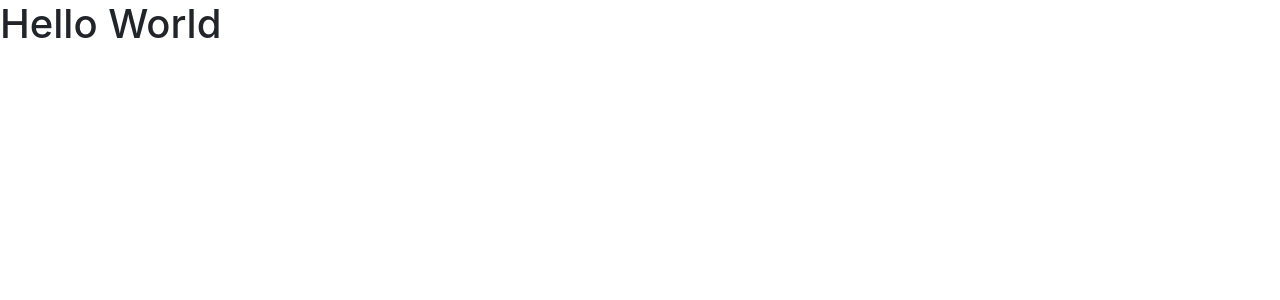
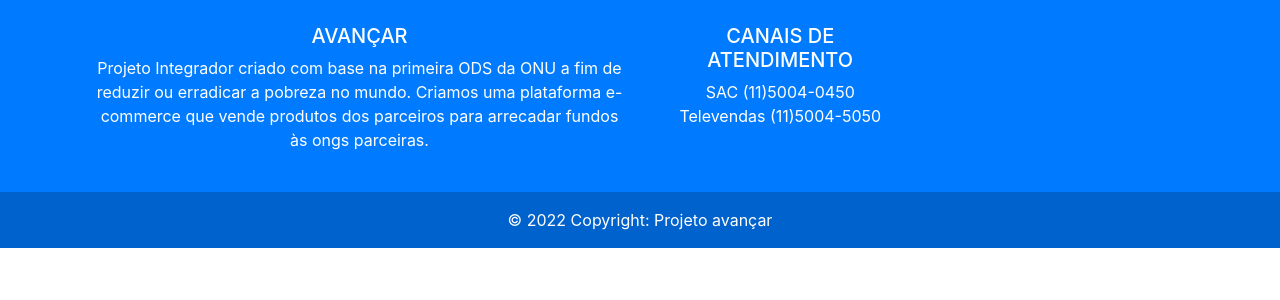
Before and after one commit to ProjetoAvancar/frontend, an Angular app: page / in a window 1280 px wide. Shown: the top 300 px of the page. Built offline with nearby package versions, Linux system fonts and the light colour scheme.

Commit message:
footer com primeiros dados

```diff
--- a/src/app/app.component.html
+++ b/src/app/app.component.html
@@ -1 +1,69 @@
-  <h1>Hello World</h1>
+<footer class="bg-primary text-white text-center text-lg-start">
+  <!-- Grid container -->
+  <div class="container p-4">
+    <!--Grid row-->
+    <div class="row">
+      <!--Grid column-->
+      <div class="col-lg-6 col-md-12 mb-4 mb-md-0">
+        <h5 class="text-uppercase">Avançar</h5>
+
+        <p>
+          Projeto Integrador criado com base na primeira ODS da ONU a fim de reduzir ou erradicar a pobreza no mundo. Criamos uma plataforma e-commerce que vende produtos dos parceiros para arrecadar fundos às ongs parceiras.
+        </p>
+      </div>
+      <!--Grid column-->
+
+      <!--Grid column-->
+      <div class="col-lg-3 col-md-6 mb-4 mb-md-0">
+        <h5 class="text-uppercase">Canais de Atendimento</h5>
+
+        <ul class="list-unstyled mb-0">
+          <li>
+            <a href="#!" class="text-white">SAC (11)5004-0450</a>
+          </li>
+          <li>
+            <a href="#!" class="text-white">Televendas (11)5004-5050</a>
+          </li>
+          <li>
+            <a href="#!" class="text-white"> </a>
+          </li>
+          <li>
+            <a href="#!" class="text-white"> </a>
+          </li>
+        </ul>
+      </div>
+      <!--Grid column-->
+
+      <!--Grid column-->
+      <div class="col-lg-3 col-md-6 mb-4 mb-md-0">
+        <h5 class="text-uppercase mb-0">
+           </h5>
+
+        <ul class="list-unstyled">
+          <li>
+            <a href="#!" class="text-white"></a>
+          </li>
+          <li>
+            <a href="#!" class="text-white"></a>
+          </li>
+          <li>
+            <a href="#!" class="text-white"> </a>
+          </li>
+          <li>
+            <a href="#!" class="text-white"> </a>
+          </li>
+        </ul>
+      </div>
+      <!--Grid column-->
+    </div>
+    <!--Grid row-->
+  </div>
+  <!-- Grid container -->
+
+  <!-- Copyright -->
+  <div class="text-center p-3" style="background-color: rgba(0, 0, 0, 0.2);">
+    © 2022 Copyright:
+    <a class="text-white" href="https://linktr.ee/projavancar">Projeto avançar</a>
+  </div>
+  <!-- Copyright -->
+</footer>
```
